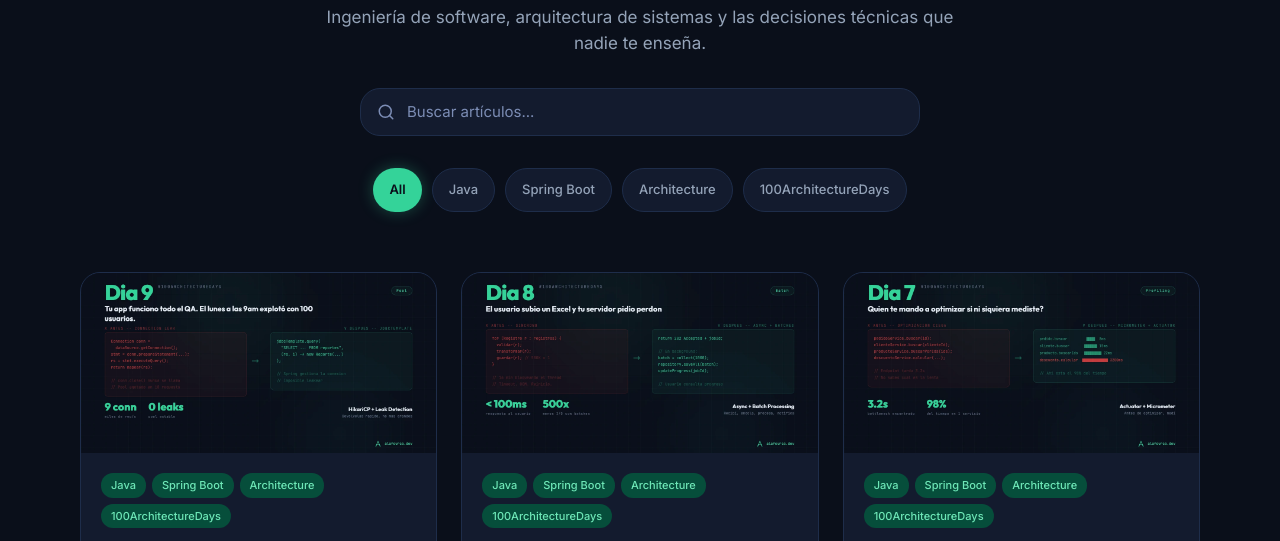
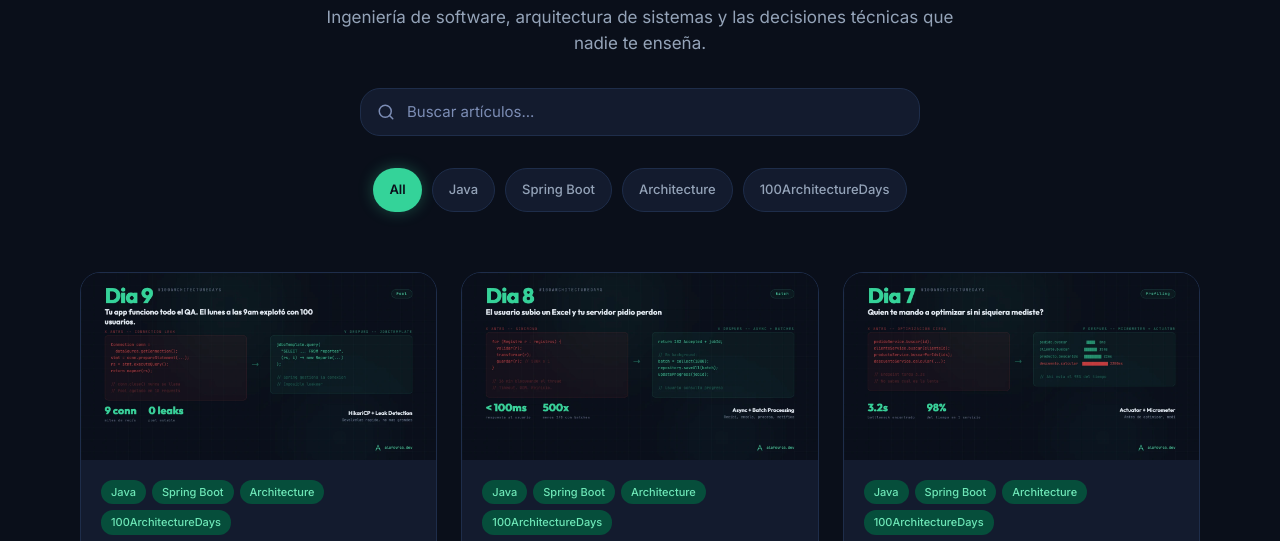
Before and after one commit to alafourcadev/personal-site, an Astro site: page /blog in a window 1280 px wide. Shown: the part 259-800 px from the top of the page. Built offline with nearby package versions, Linux system fonts and the light colour scheme; Astro itself is replaced by a stand-in of ours.

Commit message:
Fix blog card thumbnails: use aspect-ratio to show full cover image

```diff
--- a/src/components/BlogCard.astro
+++ b/src/components/BlogCard.astro
@@ -20,9 +20,9 @@ const { slug, title, description, tags, date, readTime, image } = Astro.props
   data-title={title.toLowerCase()}
   data-description={description.toLowerCase()}
 >
-  <div class="h-[160px] sm:h-[180px] overflow-hidden relative">
-    <img src={image} alt={title} class="w-full h-full object-cover group-hover:scale-110 transition-transform duration-700" loading="lazy" width="800" height="400" />
-    <div class="absolute inset-0 bg-gradient-to-t from-bg-surface to-transparent opacity-0 group-hover:opacity-60 transition-opacity duration-300" />
+  <div class="aspect-[1200/630] overflow-hidden relative bg-bg-deep">
+    <img src={image} alt={title} class="w-full h-full object-contain group-hover:scale-105 transition-transform duration-700" loading="lazy" width="1200" height="630" />
+    <div class="absolute inset-0 bg-gradient-to-t from-bg-surface to-transparent opacity-0 group-hover:opacity-40 transition-opacity duration-300" />
   </div>
   <div class="p-5 flex flex-col gap-3 flex-1">
     <div class="flex flex-wrap gap-1.5">
```
